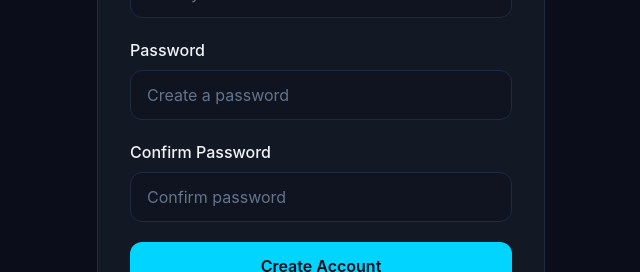
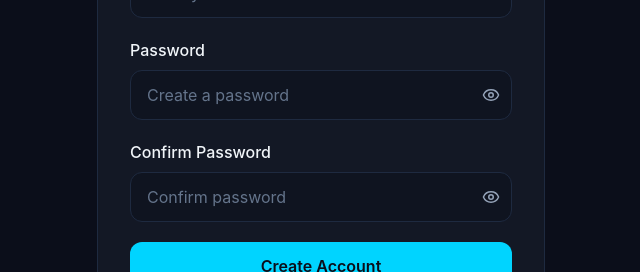
Before and after one commit to meAtmuna/typing-speed-tester, a React (Vite) app: page /signup in a window 1280 px wide. Shown: the part 311-583 px from the top of the page, without its empty margins (319-959 px from the left). Built offline with nearby package versions, Linux system fonts and the light colour scheme; no server answers.

Commit message:
some UI improvement and login/signup working

```diff
--- a/src/pages/Login.jsx
+++ b/src/pages/Login.jsx
@@ -1,14 +1,21 @@
 import { Link, useNavigate } from "react-router-dom"
 import { useState } from "react"
 import axios from "axios"
+import { Eye, EyeOff } from "lucide-react"
 
 function Login() {
     const navigate = useNavigate()
     const [email, setEmail] = useState("")
     const [password, setPassword] = useState("")
+    const [showPassword, setShowPassword] = useState(false)
+    const [errorMessage, setErrorMessage] = useState("")
+    const [loading, setLoading] = useState(false)
 
     const handleLogin = async (e) => {
         e.preventDefault()
+
+        setErrorMessage("")
+        setLoading(true)
 
         try {
             const res = await axios.post(
@@ -19,15 +26,16 @@ function Login() {
                 }
             )
 
-            localStorage.setItem(
-                "token",
-                res.data.token
-            )
+            localStorage.setItem("token", res.data.token)
+            localStorage.setItem("user", JSON.stringify(res.data.user))
             navigate("/typing-test")
 
         } catch (error) {
-            console.log(error.response.data.message);
-
+            setErrorMessage(
+                error.response?.data?.message || "Something went wrong"
+            );
+        } finally {
+            setLoading(false)
         }
     }
 
@@ -46,6 +54,11 @@ function Login() {
                     onSubmit={handleLogin}
                     className="space-y-5"
                 >
+                    {errorMessage && (
+                        <p className="text-red-400 text-sm bg-red-500/10 border border-red-500/20 rounded-lg px-3 py-2">
+                            {errorMessage}
+                        </p>
+                    )}
                     <div>
                         <label className="block mb-2 text-primary-text font-medium">
                             Email
@@ -63,14 +76,28 @@ function Login() {
                         <label className="block mb-2 text-primary-text font-medium">
                             Password
                         </label>
+                        <div className="relative">
+                            <input
+                                type={showPassword ? "text" : "password"}
+                                placeholder="Enter your password"
+                                value={password}
+                                onChange={(e) => setPassword(e.target.value)}
+                                className="w-full px-4 py-3 rounded-xl bg-typing border border-border text-primary-text placeholder:text-muted-text outline-none transition-all focus:border-cyan"
+                            />
 
-                        <input
-                            type="password"
-                            placeholder="Enter your password"
-                            value={password}
-                            onChange={(e) => setPassword(e.target.value)}
-                            className="w-full px-4 py-3 rounded-xl bg-typing border border-border text-primary-text placeholder:text-muted-text outline-none transition-all focus:border-cyan"
-                        />
+                            <button
+                                type="button"
+                                onClick={() => setShowPassword(!showPassword)}
+                                className="absolute right-3 top-1/2 -translate-y-1/2 text-secondary-text hover:text-cyan transition cursor-pointer"
+                                aria-label={showPassword ? "Hide password" : "Show password"}
+                            >
+                                {showPassword ? (
+                                    <EyeOff size={18} />
+                                ) : (
+                                    <Eye size={18} />
+                                )}
+                            </button>
+                        </div>
                     </div>
                     <div className="flex justify-between items-center text-sm">
                         <label className="flex items-center gap-2 text-primary-text cursor-pointer">
@@ -89,9 +116,10 @@ function Login() {
                     </div>
                     <button
                         type="submit"
-                        className="w-full bg-cyan text-app-bg font-semibold py-3 rounded-xl cursor-pointer transition-all hover:scale-[1.02]"
+                        disabled={loading}
+                        className="w-full bg-cyan text-app-bg font-semibold py-3 rounded-xl cursor-pointer transition-all hover:scale-[1.02] disabled:opacity-50 disabled:cursor-not-allowed disabled:hover:scale-100"
                     >
-                        Login
+                        {loading ? "Logging in..." : "Login"}
                     </button>
                 </form>
 
--- a/src/pages/Signup.jsx
+++ b/src/pages/Signup.jsx
@@ -1,22 +1,30 @@
 import { Link, useNavigate } from "react-router-dom"
 import { useState } from "react"
 import axios from "axios"
+import { Eye, EyeOff } from "lucide-react"
 
 function Signup() {
     const navigate = useNavigate()
     const [name, setName] = useState("")
     const [email, setEmail] = useState("")
     const [password, setPassword] = useState("")
-    const [confirmPassword, setCofirmPassword] = useState("")
-
+    const [confirmPassword, setConfirmPassword] = useState("")
+    const [showPassword, setShowPassword] = useState(false)
+    const [showConfirmPassword, setShowConfirmPassword] = useState(false)
+    const [errorMessage, setErrorMessage] = useState("")
+    const [loading, setLoading] = useState(false)
 
     const handleSignup = async (e) => {
         e.preventDefault()
 
+        setErrorMessage("")
+
         if (password !== confirmPassword) {
-            alert("passwords do not match")
+            setErrorMessage("passwords do not match")
             return
         }
+
+        setLoading(true)
 
         try {
             const res = await axios.post(
@@ -32,8 +40,12 @@ function Signup() {
             navigate("/login")
 
         } catch (error) {
-            console.log(error.response.data.message);
-
+            setErrorMessage(
+                error.response?.data?.message ||
+                "Something went wrong"
+            );
+        } finally {
+            setLoading(false)
         }
     }
 
@@ -51,6 +63,12 @@ function Signup() {
                     onSubmit={handleSignup}
                     className="space-y-5"
                 >
+                    {errorMessage && (
+                        <p className="text-red-400 text-sm bg-red-500/10 border border-red-500/20 rounded-lg px-3 py-2">
+                            {errorMessage}
+                        </p>
+                    )}
+
                     <div>
                         <label className="block mb-2 text-primary-text font-medium">
                             Full Name
@@ -81,32 +99,64 @@ function Signup() {
                         <label className="block mb-2 text-primary-text font-medium">
                             Password
                         </label>
-
+                        <div className="relative">
                             <input
-                            type="password"
+                                type={showPassword ? "text" : "password"}
                                 placeholder="Create a password"
                                 value={password}
                                 onChange={(e)=> setPassword(e.target.value)}
-                            className="w-full px-4 py-3 rounded-xl bg-typing border border-border text-primary-text placeholder:text-muted-text outline-none transition-all focus:border-cyan"
+                                className="w-full px-4 py-3 pr-12 rounded-xl bg-typing border border-border text-primary-text placeholder:text-muted-text outline-none transition-all focus:border-cyan"
                             />
+
+                            <button
+                                type="button"
+                                onClick={() => setShowPassword(!showPassword)}
+                                className="absolute right-3 top-1/2 -translate-y-1/2 text-secondary-text hover:text-cyan transition cursor-pointer"
+                                aria-label={showPassword ? "Hide password" : "Show password"}
+                            >
+                                {showPassword ? (
+                                    <EyeOff size={18} />
+                                ) : (
+                                    <Eye size={18} />
+                                )}
+                            </button>
+                        </div>
                     </div>
                     <div>
                         <label className="block mb-2 text-primary-text font-medium">
                             Confirm Password
                         </label>
+
+                        <div className="relative">
                             <input
-                                type="password"
+                                    type={showConfirmPassword ? "text" : "password"}
                                     placeholder="Confirm password"
                                     value={confirmPassword}
-                                onChange={(e)=>setCofirmPassword(e.target.value)}
-                                className="w-full px-4 py-3 rounded-xl bg-typing border border-border text-primary-text placeholder:text-muted-text outline-none transition-all focus:border-cyan"
+                                    onChange={(e)=>setConfirmPassword(e.target.value)}
+                                    className="w-full px-4 py-3 pr-12 rounded-xl bg-typing border border-border text-primary-text placeholder:text-muted-text outline-none transition-all focus:border-cyan"
                             />
+                            <button
+                                type="button"
+                                onClick={() =>
+                                    setShowConfirmPassword(!showConfirmPassword)
+                                }
+                                className="absolute right-3 top-1/2 -translate-y-1/2 text-secondary-text hover:text-cyan transition cursor-pointer"
+                                aria-label={showConfirmPassword ? "Hide password" : "Show password"}
+                            >
+                                {showConfirmPassword ? (
+                                    <EyeOff size={18} />
+                                ) : (
+                                    <Eye size={18} />
+                                )}
+                            </button>
+                        </div>
                     </div>
                     <button
                         type="submit"
-                        className="w-full bg-cyan text-app-bg font-semibold py-3 rounded-xl cursor-pointer transition-all hover:scale-[1.02]"
+                        disabled={loading}
+                        className="w-full bg-cyan text-app-bg font-semibold py-3 rounded-xl cursor-pointer transition-all hover:scale-[1.02] disabled:opacity-50 disabled:cursor-not-allowed disabled:hover:scale-100"
                     >
-                        Create Account
+                        {loading ? "Creating Account..." : "Create Account"}
                     </button>
                 </form>
 
```
Also changed, not shown: 1 other file (tests, documents, lock files or other folders). Lines whose indentation alone changed are shown as unchanged.
